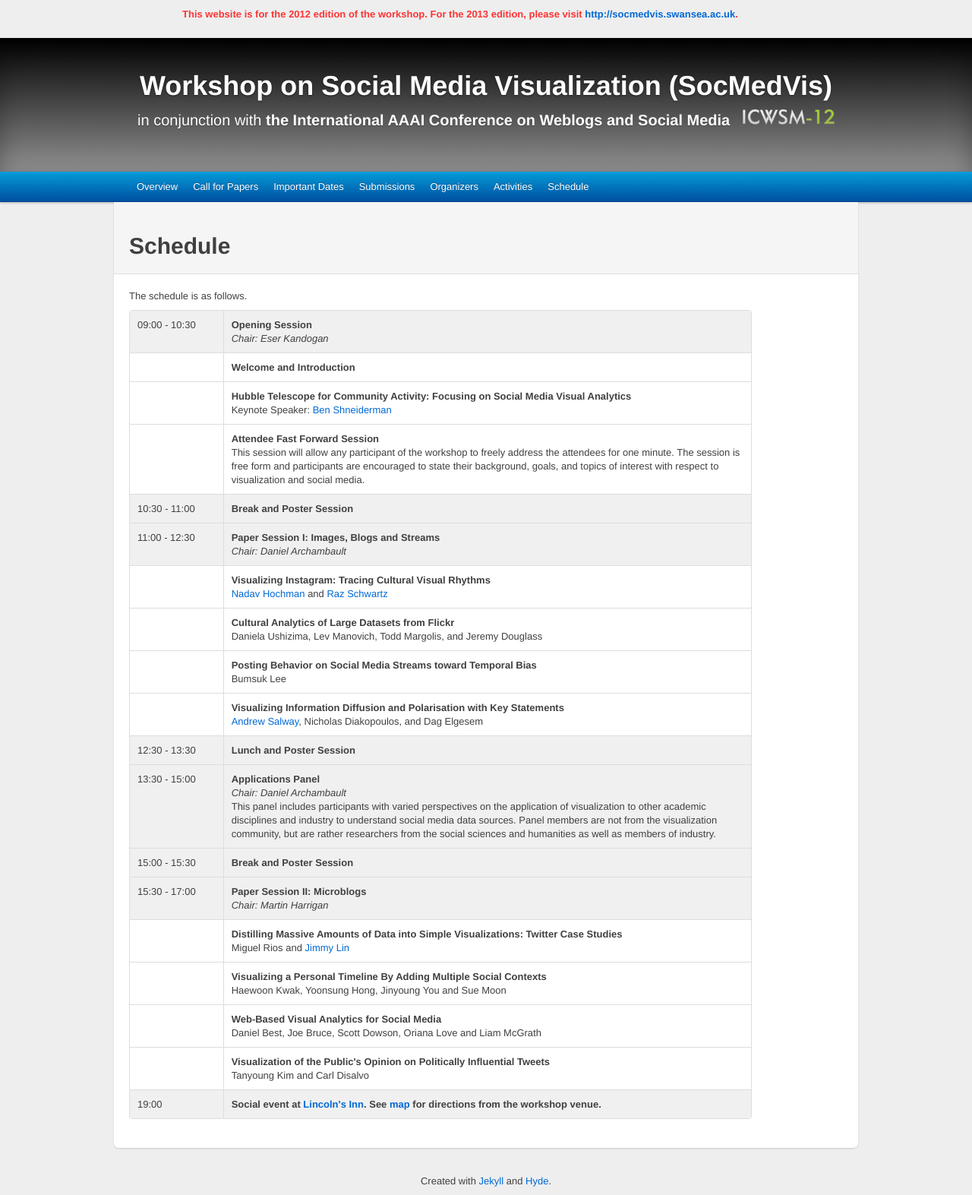
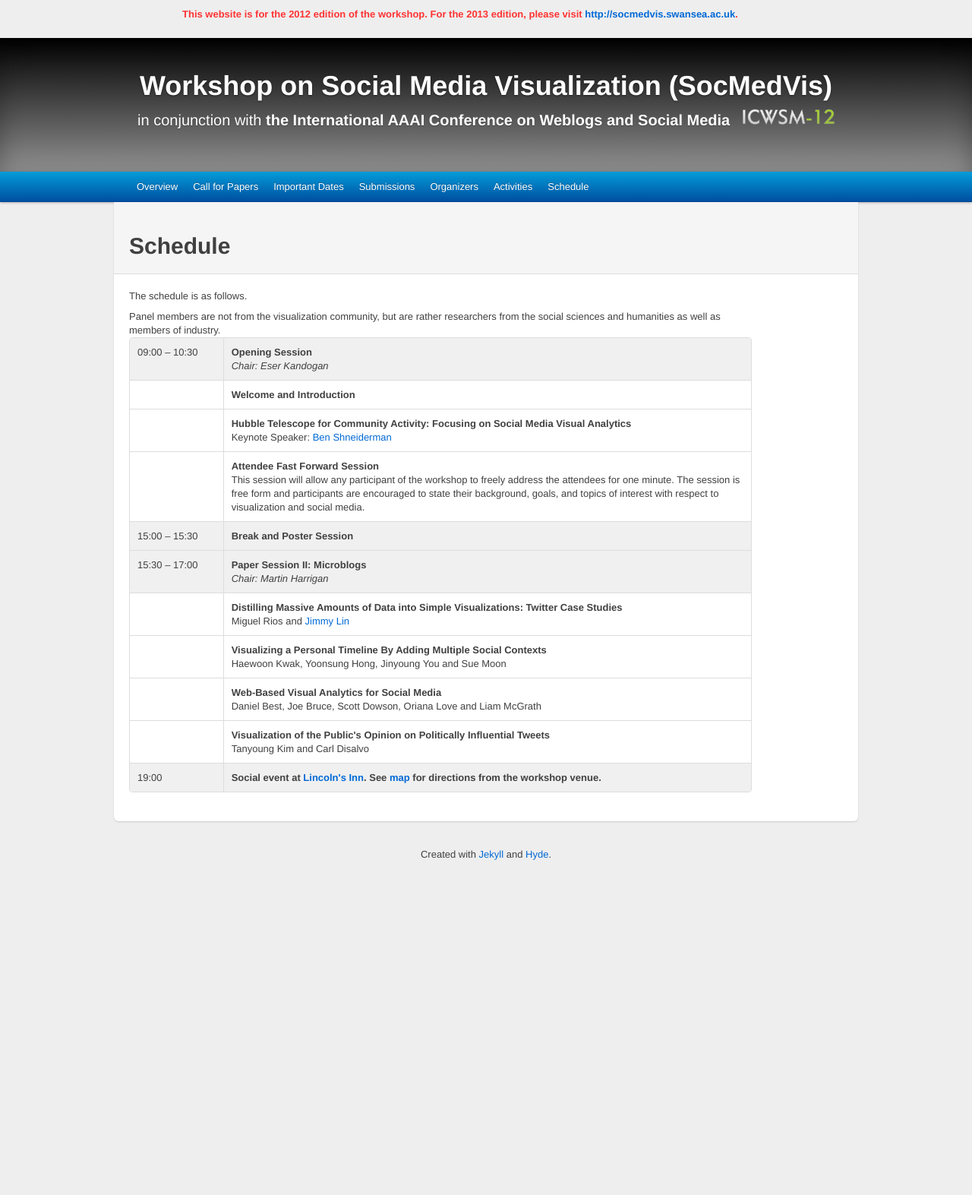
Before and after one commit to harrigan/socmedvis.ucd.ie, a Jekyll site: the page built from _source/schedule.html, in a window 1280 px wide. Shown: the whole page at 76% size. Built offline with Jekyll 4.4.1, drawn with Linux system fonts in a browser that asks for light colours; Markdown is read by kramdown in place of the engine named in the settings; after the commit the page ends 1143 px from its top, so only the background shows below that.

Commit message:
Fix typos and formatting

```diff
--- a/_source/_layouts/default.html
+++ b/_source/_layouts/default.html
@@ -1,17 +1,17 @@
 <!DOCTYPE html>
 <html>
   <head>
-    <meta content='text/html; charset=utf-8' http-equiv='content-type' />
-    <meta content='no-cache' http-equiv='Cache-Control' />
-    <meta content='no-cache' http-equiv='Pragma' />
-    <meta content='0' http-equiv='Expires' />
+    <meta content='text/html; charset=utf-8' http-equiv='content-type'>
+    <meta content='no-cache' http-equiv='Cache-Control'>
+    <meta content='no-cache' http-equiv='Pragma'>
+    <meta content='0' http-equiv='Expires'>
     <title>
       Workshop on Social Media Visualization (SocMedVis)
     </title>
-    <meta content='Workshop on Social Media Visualization (SocMedVis)' name='description' />
-    <link href='/css/bootstrap.css' rel='stylesheet' type='text/css' />
-    <link href='/css/style.css' rel='stylesheet' type='text/css' />
-    <link href='/css/banner.css' rel='stylesheet' type='text/css' />
+    <meta content='Workshop on Social Media Visualization (SocMedVis)' name='description'>
+    <link href='/css/bootstrap.css' rel='stylesheet' type='text/css'>
+    <link href='/css/style.css' rel='stylesheet' type='text/css'>
+    <link href='/css/banner.css' rel='stylesheet' type='text/css'>
   </head>
   <body>
     <div id='banner'>
@@ -34,7 +34,7 @@
               <a href='http://www.icwsm.org'>the International AAAI Conference on Weblogs and Social Media</a>
               &nbsp;
               <a href='http://www.icwsm.org'>
-                <img height='25px' src='media/icwsm_logo.png' width='121px' />
+                <img height='25px' src='media/icwsm_logo.png' width='121px'>
               </a>
             </p>
           </div>
@@ -102,7 +101,6 @@
         ga.src = ('https:' == document.location.protocol ? 'https://ssl' : 'http://www') + '.google-analytics.com/ga.js';
         var s = document.getElementsByTagName('script')[0]; s.parentNode.insertBefore(ga, s);
       })();
-      //]]>
     </script>
   </body>
 </html>
--- a/_source/activities.html
+++ b/_source/activities.html
@@ -8,7 +8,7 @@
 <h3>
   Hubble Telescope for Community Activity: Focusing on Social Media Visual Analytics
 </h3>
-<img align='right' height='263px' src='media/ben_shneiderman.png' style='padding: 10px;' width='200px' />
+<img align='right' height='263px' src='media/ben_shneiderman.png' style='padding: 10px;' width='200px'>
 <p>
   The availability of social media data presents remarkable opportunities and challenges for visual analytics researchers.  The capacity to search, filter, analyze, and visualize real-time streams enables users to find patterns, relationships, and anomalies. Business and marketing professionals can track commentaries about their products, while political analysts can take the pulse of public sentiment.  Among the many challenges is to filter the data to focus on relevant items in the context of adversaries who wish to influence public perceptions.  Integrating statistical methods, text analytics, and visualization is essential, but creating compelling images with meaningful commentaries will keep researchers busy for decades.
 </p>
--- a/_source/css/style.css
+++ b/_source/css/style.css
@@ -26,7 +26,7 @@
   min-height: 500px;
   margin-left: 0;
   padding-left: 19px;
-  border-left: 1px solid #eeeeee; }
+  border-left: 1px solid #EEE; }
 
 .topbar {
   top: inherit;
--- a/_source/schedule.html
+++ b/_source/schedule.html
@@ -9,13 +9,13 @@
   <tbody>
     <tr style='background-color: #f0f0f0'>
       <td width='15%'>
-        09:00 - 10:30
+        09:00 &ndash; 10:30
       </td>
       <td width='85%'>
         <b>
           Opening Session
         </b>
-        <br />
+        <br>
         <i>
           Chair: Eser Kandogan
         </i>
@@ -35,7 +35,7 @@
         <b>
           Hubble Telescope for Community Activity: Focusing on Social Media Visual Analytics
         </b>
-        <br />
+        <br>
         Keynote Speaker:
         <a href='http://www.cs.umd.edu/~ben'>Ben Shneiderman</a>
       </td>
@@ -46,13 +46,14 @@
         <b>
           Attendee Fast Forward Session
         </b>
-        <br />
+        <br>
         This session will allow any participant of the workshop to freely address the attendees for one minute. The session is free form and participants are encouraged to state their background, goals, and topics of interest with respect to visualization and social media.
       </td>
     </tr>
+    Panel members are not from the visualization community, but are rather researchers from the social sciences and humanities as well as members of industry.
     <tr style='background-color: #f0f0f0'>
       <td width='15%'>
-        10:30 - 11:00
+        15:00 &ndash; 15:30
       </td>
       <td width='85%'>
         <b>
@@ -62,112 +63,13 @@
     </tr>
     <tr style='background-color: #f0f0f0'>
       <td width='15%'>
-        11:00 - 12:30
-      </td>
-      <td width='85%'>
-        <b>
-          Paper Session I: Images, Blogs and Streams
-        </b>
-        <br />
-        <i>
-          Chair: Daniel Archambault
-        </i>
-      </td>
-    </tr>
-    <tr>
-      <td></td>
-      <td>
-        <b>
-          Visualizing Instagram: Tracing Cultural Visual Rhythms
-        </b>
-        <br />
-        <a href='http://nadavhochman.net'>Nadav Hochman</a>
-        and
-        <a href='http://razschwartz.net'>Raz Schwartz</a>
-      </td>
-    </tr>
-    <tr>
-      <td></td>
-      <td>
-        <b>
-          Cultural Analytics of Large Datasets from Flickr
-        </b>
-        <br />
-        Daniela Ushizima,
-        Lev Manovich,
-        Todd Margolis,
-        and
-        Jeremy Douglass
-      </td>
-    </tr>
-    <tr>
-      <td></td>
-      <td>
-        <b>
-          Posting Behavior on Social Media Streams toward Temporal Bias
-        </b>
-        <br />
-        Bumsuk Lee
-      </td>
-    </tr>
-    <tr>
-      <td></td>
-      <td>
-        <b>
-          Visualizing Information Diffusion and Polarisation with Key Statements
-        </b>
-        <br />
-        <a href='http://www.bbrel.co.uk'>Andrew Salway</a>,
-        Nicholas Diakopoulos,
-        and
-        Dag Elgesem
-      </td>
-    </tr>
-    <tr style='background-color: #f0f0f0'>
-      <td width='15%'>
-        12:30 - 13:30
-      </td>
-      <td width='85%'>
-        <b>
-          Lunch and Poster Session
-        </b>
-      </td>
-    </tr>
-    <tr style='background-color: #f0f0f0'>
-      <td width='15%'>
-        13:30 - 15:00
-      </td>
-      <td width='85%'>
-        <b>
-          Applications Panel
-        </b>
-        <br />
-        <i>
-          Chair: Daniel Archambault
-        </i>
-        <br />
-        This panel includes participants with varied perspectives on the application of visualization to other academic disciplines and industry to understand social media data sources. Panel members are not from the visualization community, but are rather researchers from the social sciences and humanities as well as members of industry.
-      </td>
-    </tr>
-    <tr style='background-color: #f0f0f0'>
-      <td width='15%'>
-        15:00 - 15:30
-      </td>
-      <td width='85%'>
-        <b>
-          Break and Poster Session
-        </b>
-      </td>
-    </tr>
-    <tr style='background-color: #f0f0f0'>
-      <td width='15%'>
-        15:30 - 17:00
+        15:30 &ndash; 17:00
       </td>
       <td width='85%'>
         <b>
           Paper Session II: Microblogs
         </b>
-        <br />
+        <br>
         <i>
           Chair: Martin Harrigan
         </i>
@@ -179,7 +81,7 @@
         <b>
           Distilling Massive Amounts of Data into Simple Visualizations: Twitter Case Studies
         </b>
-        <br />
+        <br>
         Miguel Rios
         and
         <a href='http://www.umiacs.umd.edu/~jimmylin'>Jimmy Lin</a>
@@ -191,7 +93,7 @@
         <b>
           Visualizing a Personal Timeline By Adding Multiple Social Contexts
         </b>
-        <br />
+        <br>
         Haewoon Kwak,
         Yoonsung Hong,
         Jinyoung You
@@ -205,7 +107,7 @@
         <b>
           Web-Based Visual Analytics for Social Media
         </b>
-        <br />
+        <br>
         Daniel Best,
         Joe Bruce,
         Scott Dowson,
@@ -220,7 +122,7 @@
         <b>
           Visualization of the Public's Opinion on Politically Influential Tweets
         </b>
-        <br />
+        <br>
         Tanyoung Kim
         and
         Carl Disalvo
```
Also changed, not shown: other parts of _source/_layouts/default.html (+1 -2 lines), _source/call_for_papers.html (+5 -5 lines), 2 other files. Lines whose indentation alone changed are shown as unchanged.
